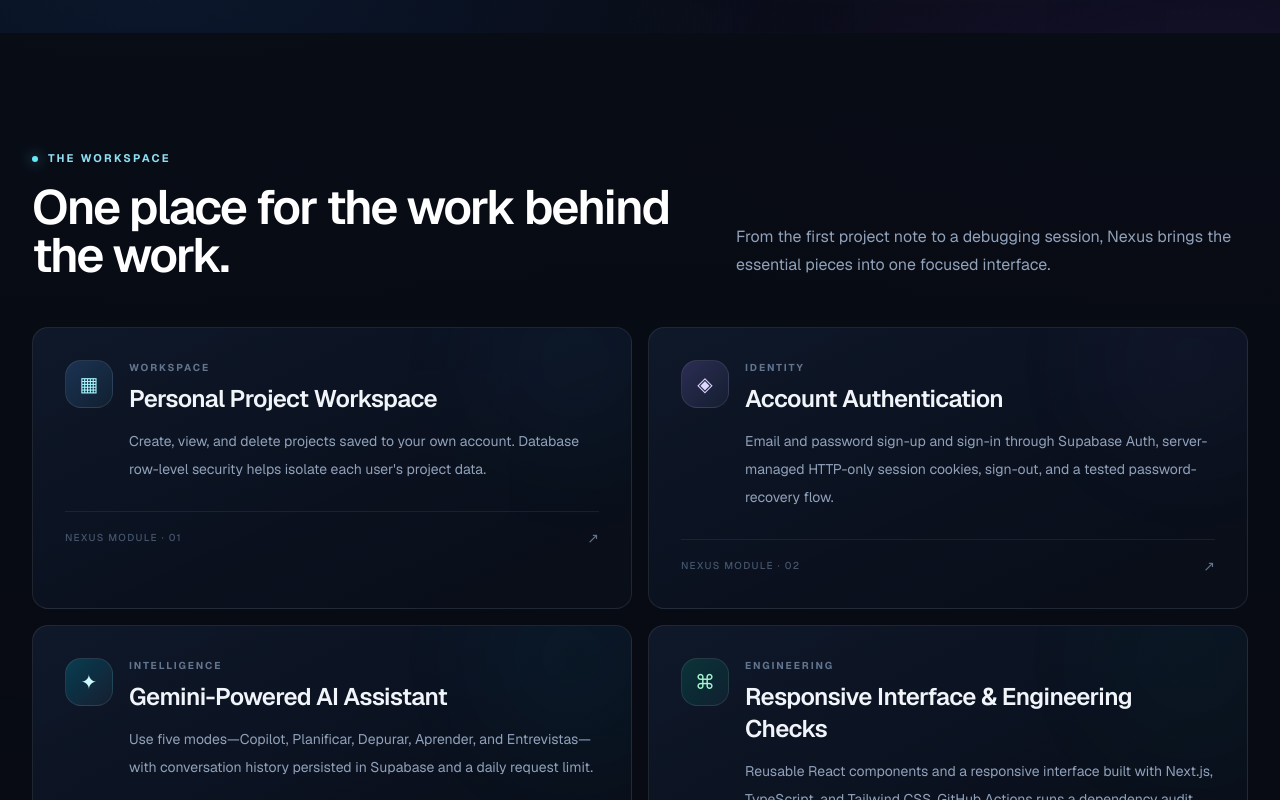
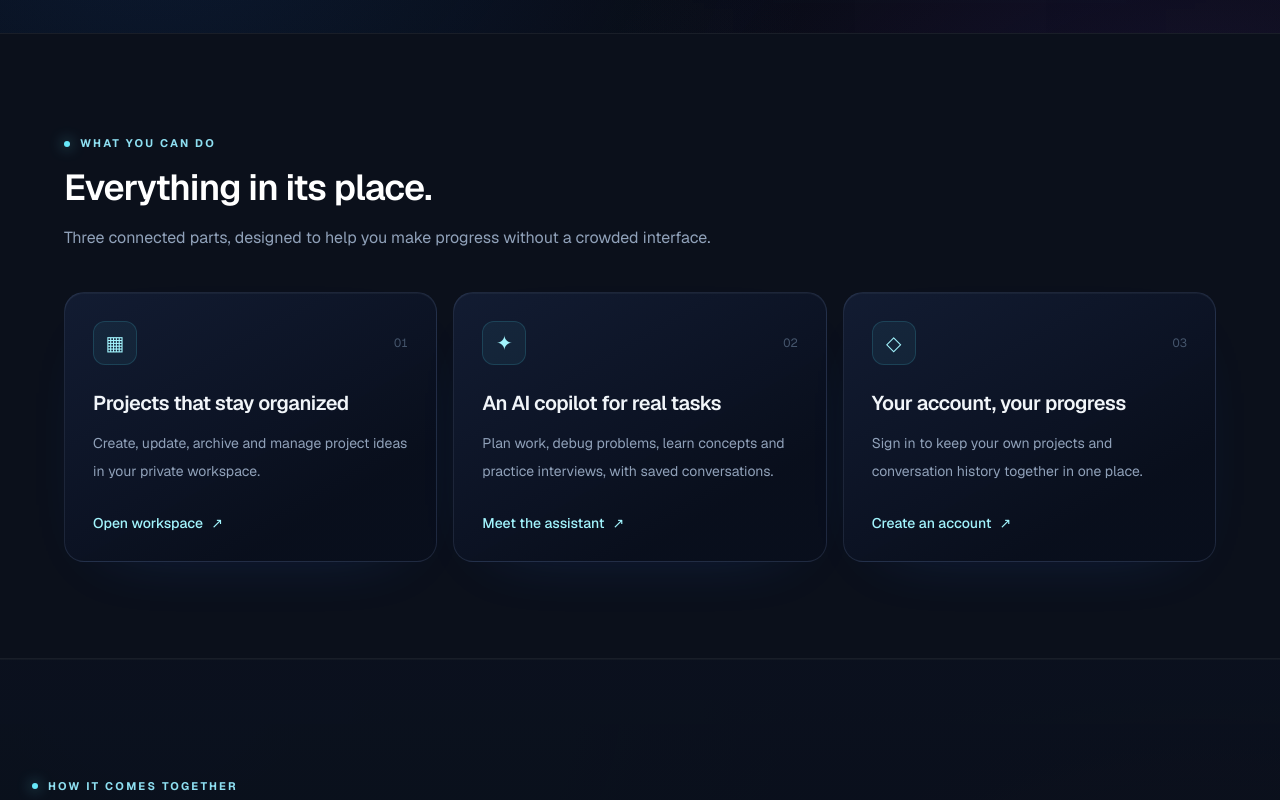
Before and after one commit to Dleteo/Nexus-AI, a Next.js app: page / in a window 1280 px wide. Shown: the part 900-1700 px from the top of the page. Built offline with nearby package versions, Linux system fonts and the light colour scheme; no server answers.

Commit message:
Create clean AI-product landing page with readable hierarchy

```diff
--- a/components/sections/Features.tsx
+++ b/components/sections/Features.tsx
@@ -1,46 +1,27 @@
-import { features } from "../../data/features";
-import SectionHeader from "../ui/SectionHeader";
+import Link from "next/link";
 
-const accents = [
-  { icon: "▦", label: "WORKSPACE", tone: "from-blue-400/20 to-cyan-300/5 text-cyan-200" },
-  { icon: "◈", label: "IDENTITY", tone: "from-violet-400/20 to-blue-300/5 text-violet-200" },
-  { icon: "✦", label: "INTELLIGENCE", tone: "from-cyan-400/20 to-blue-300/5 text-cyan-100" },
-  { icon: "⌘", label: "ENGINEERING", tone: "from-emerald-400/15 to-cyan-300/5 text-emerald-200" },
+const items = [
+  { number: "01", icon: "▦", title: "Projects that stay organized", description: "Create, update, archive and manage project ideas in your private workspace.", href: "/dashboard", action: "Open workspace" },
+  { number: "02", icon: "✦", title: "An AI copilot for real tasks", description: "Plan work, debug problems, learn concepts and practice interviews, with saved conversations.", href: "/assistant", action: "Meet the assistant" },
+  { number: "03", icon: "◇", title: "Your account, your progress", description: "Sign in to keep your own projects and conversation history together in one place.", href: "/register", action: "Create an account" },
 ];
 
 export default function Features() {
   return (
-    <section id="features" className="nexus-section scroll-mt-20 px-5 py-24 text-white sm:px-8 sm:py-28">
-      <div className="mx-auto max-w-7xl">
-        <div className="mb-12 flex flex-col justify-between gap-5 lg:flex-row lg:items-end">
-          <div className="max-w-2xl">
-            <p className="nexus-kicker mb-4">The workspace</p>
-            <h2 className="text-3xl font-semibold tracking-[-0.04em] sm:text-5xl">One place for the work behind the work.</h2>
-          </div>
-          <p className="max-w-lg text-sm leading-7 text-slate-400 sm:text-base">From the first project note to a debugging session, Nexus brings the essential pieces into one focused interface.</p>
+    <section id="features" className="scroll-mt-24 border-y border-white/[0.06] bg-[#0b101b] px-5 py-20 text-white sm:px-8 sm:py-24">
+      <div className="mx-auto max-w-6xl">
+        <div className="max-w-2xl">
+          <p className="nexus-kicker mb-4">What you can do</p>
+          <h2 className="text-3xl font-semibold tracking-tight sm:text-4xl">Everything in its place.</h2>
+          <p className="mt-4 text-base leading-7 text-slate-400">Three connected parts, designed to help you make progress without a crowded interface.</p>
         </div>
-
-        <div className="grid gap-4 lg:grid-cols-2">
-          {features.map((feature, index) => {
-            const accent = accents[index % accents.length];
-            return (
-              <article key={feature.title} className="group relative overflow-hidden rounded-2xl border border-white/[0.09] bg-gradient-to-br from-[#101a2b]/95 via-[#0b1220]/95 to-[#090e18] p-6 transition duration-300 hover:-translate-y-0.5 hover:border-cyan-200/20 hover:shadow-[0_24px_70px_-44px_rgba(75,173,255,.35)] sm:p-8">
-                <div aria-hidden="true" className={`absolute -right-12 -top-14 size-48 rounded-full bg-gradient-to-br ${accent.tone.split(" ").slice(0,2).join(" ")} opacity-40 blur-3xl transition duration-500 group-hover:opacity-70`} />
-                <div className="relative flex items-start gap-4">
-                  <div className={`grid size-12 shrink-0 place-items-center rounded-2xl border border-white/[0.09] bg-gradient-to-br ${accent.tone} text-xl`}>{accent.icon}</div>
-                  <div className="min-w-0">
-                    <p className="text-[10px] font-bold tracking-[0.19em] text-slate-500">{accent.label}</p>
-                    <h3 className="mt-2 text-xl font-semibold tracking-tight text-slate-100 sm:text-2xl">{feature.title}</h3>
-                    <p className="mt-3 max-w-xl text-sm leading-7 text-slate-400">{feature.description}</p>
-                  </div>
-                </div>
-                <div className="relative mt-7 flex items-center justify-between border-t border-white/[0.07] pt-4">
-                  <span className="text-[10px] font-medium uppercase tracking-[0.13em] text-slate-600">NEXUS MODULE · {String(index + 1).padStart(2, "0")}</span>
-                  <span aria-hidden="true" className="text-sm text-slate-500 transition group-hover:translate-x-1 group-hover:text-cyan-200">↗</span>
-                </div>
-              </article>
-            );
-          })}
+        <div className="mt-10 grid gap-4 md:grid-cols-3">
+          {items.map((item) => <article key={item.number} className="nexus-panel flex h-full flex-col p-6 sm:p-7">
+            <div className="flex items-center justify-between"><span className="grid size-11 place-items-center rounded-xl border border-cyan-300/15 bg-cyan-300/[0.06] text-xl text-cyan-200">{item.icon}</span><span className="text-xs tabular-nums text-slate-600">{item.number}</span></div>
+            <h3 className="mt-6 text-xl font-semibold tracking-tight text-slate-100">{item.title}</h3>
+            <p className="mt-3 flex-1 text-sm leading-7 text-slate-400">{item.description}</p>
+            <Link href={item.href} className="mt-7 inline-flex items-center gap-2 text-sm font-medium text-cyan-200 transition hover:text-white">{item.action} <span aria-hidden="true">↗</span></Link>
+          </article>)}
         </div>
       </div>
     </section>
```
